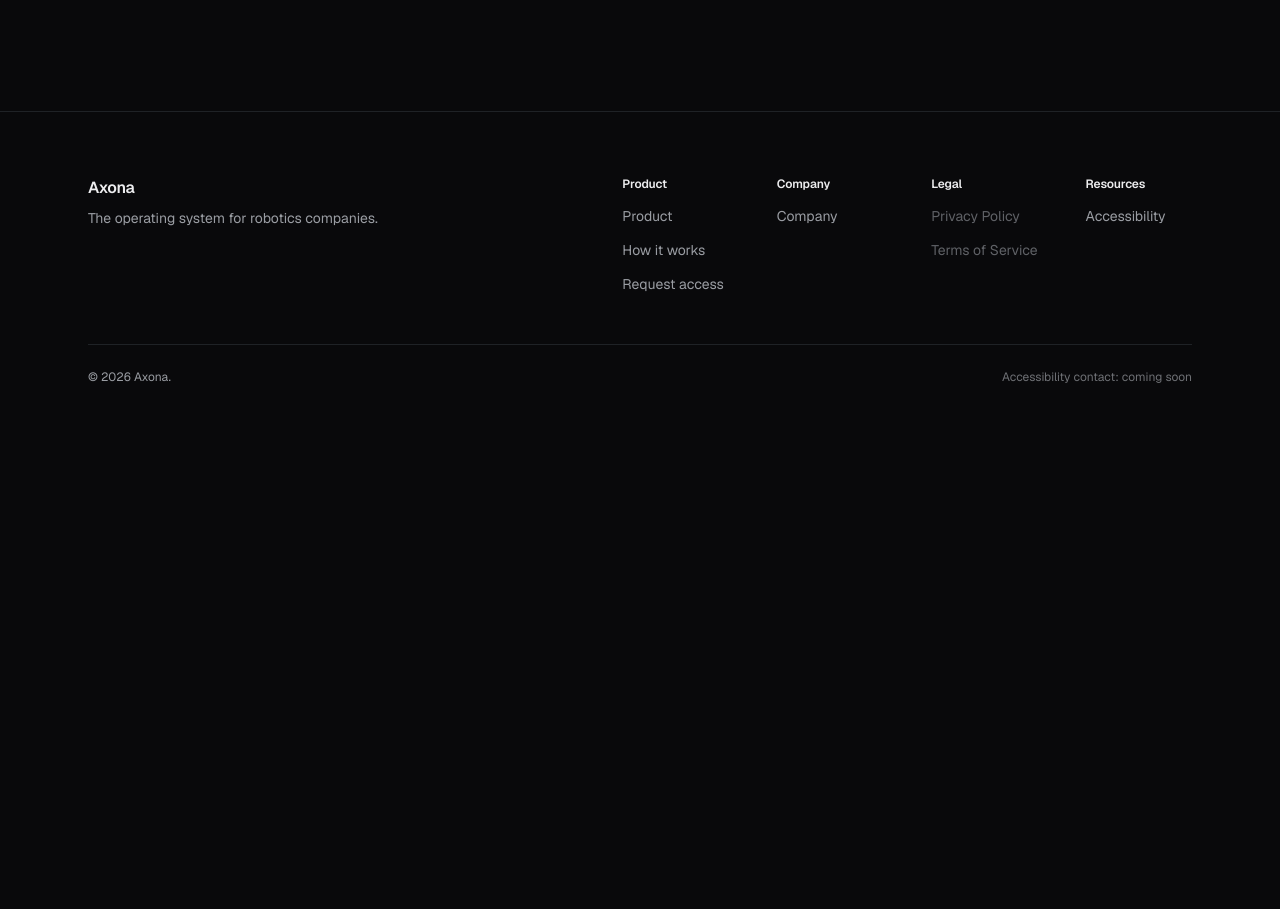
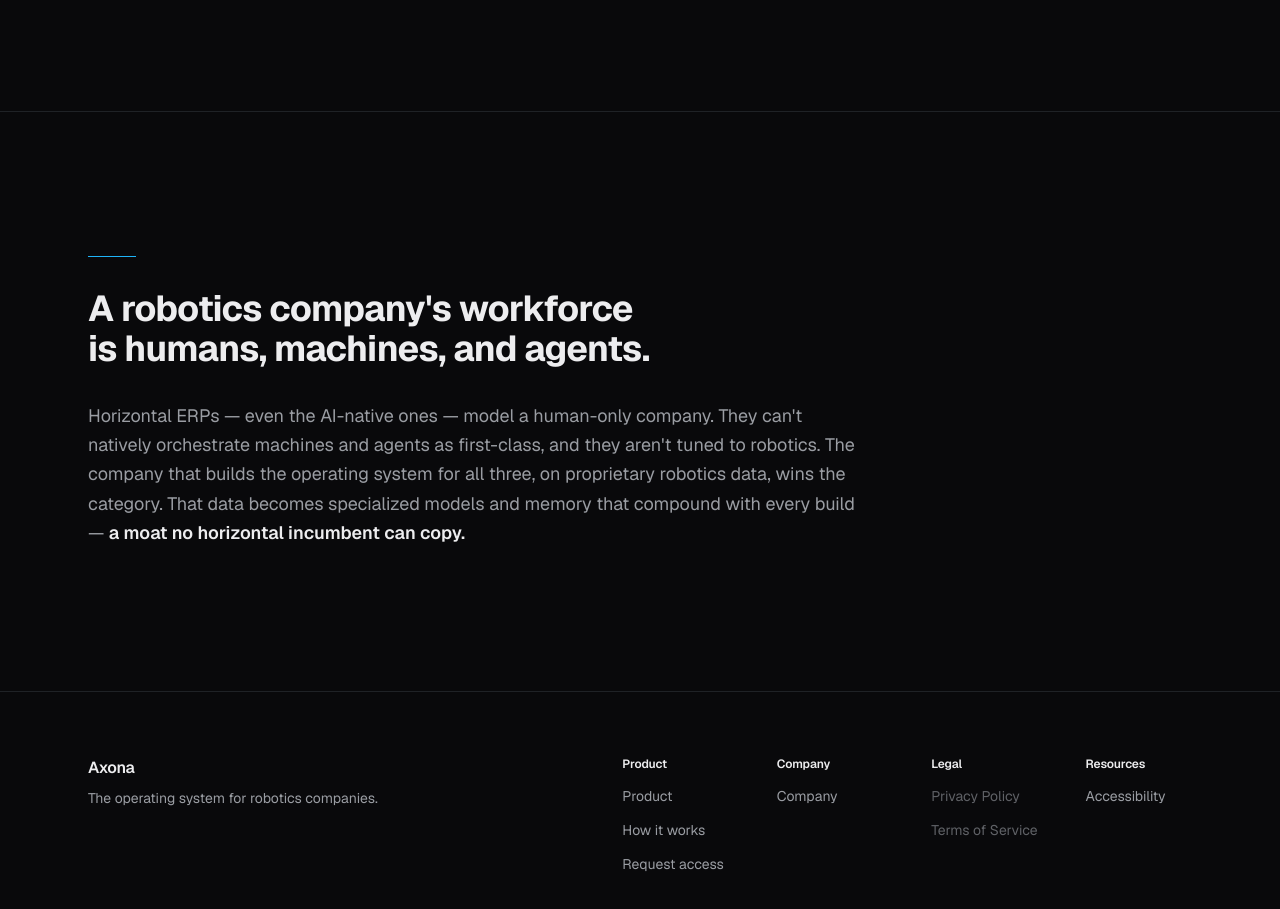
Before and after one commit to nibaranowski-dotcom/axona, a Next.js app: page / in a window 1280 px wide. Shown: the part 2255-3164 px from the top of the page. Before the commit the page ends 2704 px from the top, so only its background shows below. Built offline with nearby package versions, Linux system fonts and the light colour scheme.

Commit message:
HOME.6: The thesis / "our secret" section

```diff
--- a/app/page.tsx
+++ b/app/page.tsx
@@ -1,18 +1,21 @@
 import { Hero } from "@/components/hero";
 import { Problem } from "@/components/problem";
 import { Wedge } from "@/components/wedge";
+import { Thesis } from "@/components/thesis";
 
 // Homepage. The app shell (header, footer, theme toggle, skip link) wraps this from
 // app/layout.tsx (SETUP.4); this file owns the page body and the single <h1> (in <Hero />).
-// Order tells the story top-down: category (hero) → pain (problem) → proof (wedge).
-// Sections land in HOME.* stories below the hero: HOME.2 = <Problem /> (#problem),
-// HOME.3 = <Wedge /> (#product).
+// Order tells the story top-down: category (hero) → pain (problem) → proof (wedge) → thesis (why
+// we win). Sections land in HOME.* stories below the hero: HOME.2 = <Problem /> (#problem),
+// HOME.3 = <Wedge /> (#product), HOME.6 = <Thesis /> (#thesis). Per HOME.6 R8 the thesis sits
+// after the last currently-rendered section today; HOME.4/4B/5 insert above it to reach final IA.
 export default function Home() {
   return (
     <>
       <Hero />
       <Problem />
       <Wedge />
+      <Thesis />
     </>
   );
 }
--- /dev/null
+++ b/components/thesis.tsx
@@ -0,0 +1,52 @@
+import { thesis } from "@/content/home";
+
+// components/thesis.tsx — the thesis / "our secret" section (#thesis). SERVER COMPONENT: an
+// editorial heading and a single body column render as static HTML/CSS, fully readable with
+// JavaScript disabled. Copy is verbatim from content/home.ts (sourced from specs/content/content.md
+// §7). Below the fold — not the LCP element — and ships zero client JS.
+//
+// This section is pure argument: no product UI to hide behind, so type and space ARE the design.
+// Hierarchy comes from Geist weight/size + tight heading tracking (−0.02em) and a constrained
+// reading measure (~65ch), with generous vertical rhythm so the claim breathes. Near-monochrome:
+// the only accent is one thin teal hairline (R7), decorative and aria-hidden. No card, no border
+// box around the argument, no background fill — elevation is type and whitespace.
+//
+// Moat emphasis (R4): the closing payoff clause carries slightly more weight (text-foreground over
+// the muted lead) using ONLY the verbatim text — the body is split on the existing clause, never
+// rewritten or added to.
+//
+// Anchor contract: id="thesis" is the stable address for this section, a forward contract for
+// future deep-links / scrollspy. Page order (R8): renders after the wedge today; later HOME
+// sections (4/4B/5) insert above it to reach the final top-down IA.
+
+export function Thesis() {
+  const payoff = "a moat no horizontal incumbent can copy.";
+  const idx = thesis.body.lastIndexOf(payoff);
+  const lead = idx >= 0 ? thesis.body.slice(0, idx) : thesis.body;
+  const moat = idx >= 0 ? thesis.body.slice(idx) : "";
+
+  return (
+    <section
+      id="thesis"
+      aria-labelledby="thesis-title"
+      className="scroll-mt-24 border-t border-border"
+    >
+      <div className="mx-auto w-full max-w-6xl px-6 py-28 sm:py-36">
+        <div className="max-w-3xl">
+          {/* R7: the section's single quiet signal — one thin teal hairline. Decorative. */}
+          <div aria-hidden="true" className="mb-8 h-px w-12 bg-primary" />
+          <h2
+            id="thesis-title"
+            className="text-balance text-3xl font-[680] tracking-[-0.02em] text-foreground sm:text-4xl"
+          >
+            {thesis.heading}
+          </h2>
+          <p className="mt-8 max-w-[65ch] text-pretty text-lg leading-relaxed text-muted-foreground">
+            {lead}
+            {moat && <span className="font-[510] text-foreground">{moat}</span>}
+          </p>
+        </div>
+      </div>
+    </section>
+  );
+}
--- a/content/home.ts
+++ b/content/home.ts
@@ -163,3 +163,20 @@
     },
   },
 };
+
+// ── The thesis / "our secret" (HOME.6) ────────────────────────────────────────
+// Copy is verbatim from specs/content/content.md §7 "The thesis (our secret)". Content integrity
+// (../CLAUDE.md): the argument reconciles to ../memory/ (idea: AI-native OS for robotics; the
+// humans+machines+agents thesis and the proprietary-data → compounding-models/memory moat) — it is
+// stated as a thesis, not evidenced; no invented metric, customer, or "we have" claim; zero banned
+// words. Consumed by a Server Component (components/thesis.tsx); pure data, CMS-ready.
+
+export interface Thesis {
+  heading: string;
+  body: string;
+}
+
+export const thesis: Thesis = {
+  heading: "A robotics company's workforce is humans, machines, and agents.",
+  body: "Horizontal ERPs — even the AI-native ones — model a human-only company. They can't natively orchestrate machines and agents as first-class, and they aren't tuned to robotics. The company that builds the operating system for all three, on proprietary robotics data, wins the category. That data becomes specialized models and memory that compound with every build — a moat no horizontal incumbent can copy.",
+};
--- a/specs/backlog.md
+++ b/specs/backlog.md
@@ -27,7 +27,7 @@
 | 8 | E1 | HOME.4 | How it works: 4-layer architecture diagram (calm, token-driven) | P1 | M | todo | SETUP.4 |
 | 8b | E1 | HOME.4B | Three pillars (Primitives × Domains × Verticals): calm three-column section | P1 | S | todo | SETUP.4 |
 | 9 | E1 | HOME.5 | Why now (3 points) | P2 | S | todo | SETUP.4 |
-| 10 | E1 | HOME.6 | The thesis / "our secret" section | P1 | S | todo | SETUP.4 |
+| 10 | E1 | HOME.6 | The thesis / "our secret" section | P1 | S | done | SETUP.4 |
 | 11 | E1 | HOME.7 | Who it's for: verticals strip + buyer/champion framing | P2 | S | todo | SETUP.4 |
 | 12 | E1 | HOME.8 | Company / join-us section (Julia surface); bios gated until confirmed [human-gate] | P1 | M | todo | SETUP.4 |
 | 13 | E1 | HOME.9 | Final CTA band | P1 | S | todo | HOME.1 |
--- /dev/null
+++ b/src/scripts/verify-home-6.ts
@@ -0,0 +1,41 @@
+// Run: pnpm verify src/scripts/verify-home-6.ts   (or: npx tsx src/scripts/verify-home-6.ts)
+async function run() {
+  let passed = 0, failed = 0;
+  async function check(label: string, fn: () => boolean | Promise<boolean>) {
+    try { const ok = await fn(); ok ? (console.log(`  PASS ${label}`), passed++) : (console.log(`  FAIL ${label}`), failed++); }
+    catch (e) { console.log(`  FAIL ${label} — ${(e as Error).message}`); failed++; }
+  }
+  console.log('\nVerifying HOME.6 — thesis\n');
+  const fs = await import('fs');
+  const read = (p: string) => fs.readFileSync(p, 'utf8');
+  const thesis = fs.existsSync('components/thesis.tsx') ? read('components/thesis.tsx') : '';
+  const content = fs.existsSync('content/home.ts') ? read('content/home.ts') : '';
+  const page = fs.existsSync('app/page.tsx') ? read('app/page.tsx') : '';
+  const all = thesis + content;
+
+  // FILES + WIRING
+  await check('components/thesis.tsx exists', () => !!thesis);
+  await check('content/home.ts has a thesis object', () => /thesis\s*[:=]/.test(content));
+  await check('page renders <Thesis', () => /<Thesis\b/.test(page));
+  await check('section id="thesis"', () => /id=["']thesis["']/.test(thesis));
+
+  // COPY (verbatim, content.md §7)
+  await check('heading verbatim', () => /A robotics company's workforce is humans, machines, and agents\./.test(all));
+  await check('body present (horizontal ERPs argument)', () => /Horizontal ERPs/.test(all) && /human-only company/.test(all));
+  await check('moat payoff clause present', () => /a moat no horizontal incumbent can copy/.test(all));
+
+  // STRUCTURE / SERVER-COMPONENT / a11y
+  await check('thesis is a Server Component (no "use client")', () => !/^\s*["']use client["']/m.test(thesis));
+  await check('exactly one <h2> in thesis', () => (thesis.match(/<h2\b/g) || []).length === 1);
+
+  // GUARDRAILS
+  const files = ['components/thesis.tsx','content/home.ts'].filter((f)=>fs.existsSync(f));
+  await check('no inline hex', () => !files.some((f)=>/#[0-9a-fA-F]{3,8}\b/.test(read(f))));
+  await check('no raw tailwind color utilities', () => !files.some((f)=>/\b(bg|text|border|ring|from|to|via)-(zinc|slate|gray|neutral|stone|red|blue|green|teal|cyan|sky|indigo|violet|purple)-\d{2,3}\b/.test(read(f))));
+  const banned = /\b(straightforward|simply|simple|just|easily|obviously|honestly|genuinely|revolutionary|seamless|cutting-edge|game-changing)\b/i;
+  await check('no banned words in thesis copy', () => !banned.test(content));
+
+  if (failed === 0) { console.log(`\nPASSED — ${passed} checks`); console.log('See docs/manual-checks.md for browser verification.'); }
+  else { console.log(`\nFAILED — ${failed} check(s) failed`); process.exit(1); }
+}
+run();
```
Also changed, not shown: 1 other file (tests, documents, lock files or other folders).
